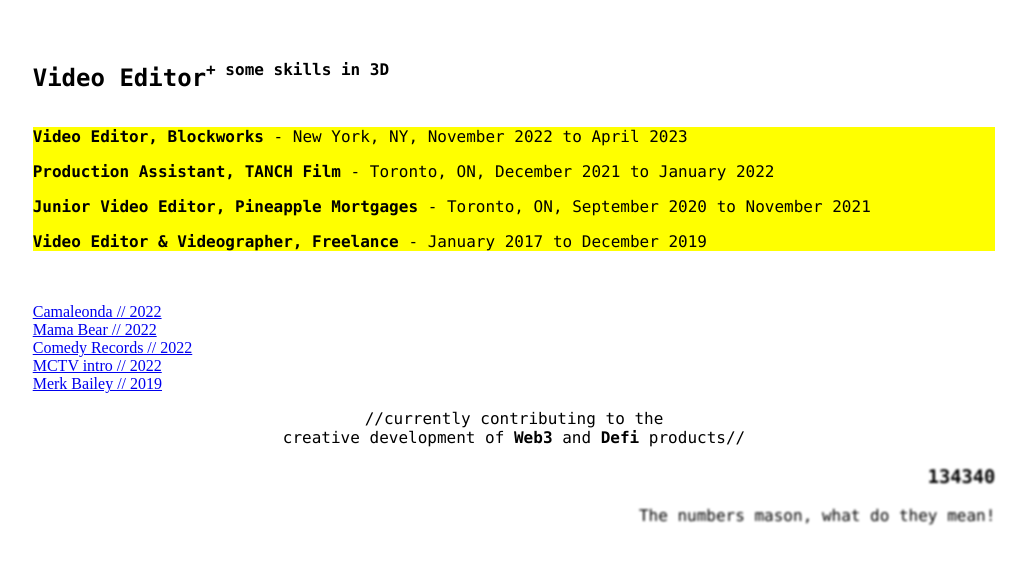
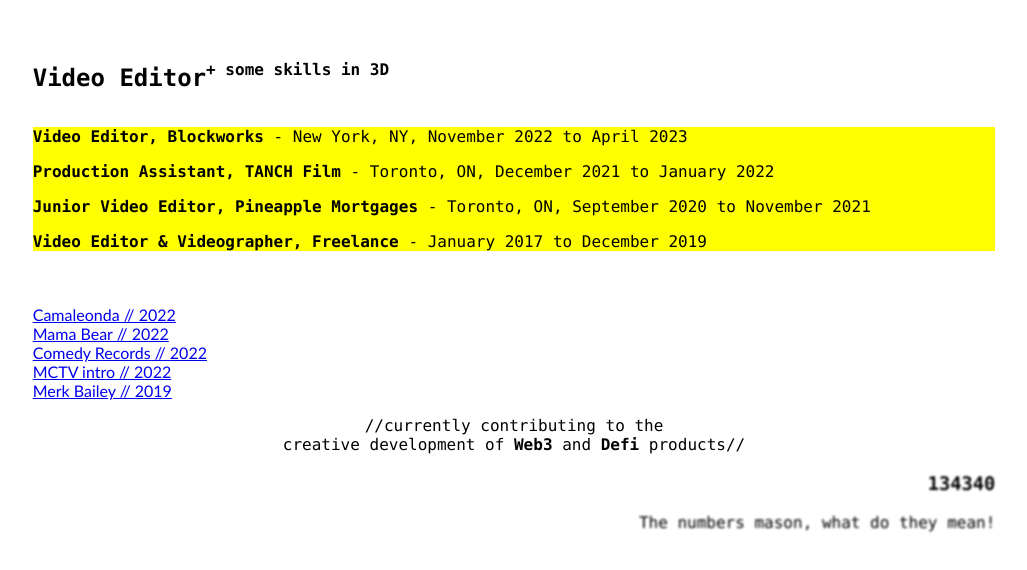
Before and after one commit to 134340p/Portfolio, a plain HTML site: page index.html in a window 1280 px wide. Shown: the part 251-821 px from the top of the page, without its empty margins (126-1153 px from the left). Drawn offline with Linux system fonts and the light colour scheme.

Commit message:
Update main.css

```diff
--- a/main.css
+++ b/main.css
@@ -3,6 +3,16 @@
     .suz {
 
         display: none;
+    }
+
+}
+
+@media (min-width: 1000px) {
+
+    .wrapper {
+
+        font-family: 'Courier New', Courier, monospace;
+        font-family: 'Trebuchet MS', 'Lucida Sans Unicode', 'Lucida Grande', 'Lucida Sans', Arial, sans-serif;
     }
 
 }
```
